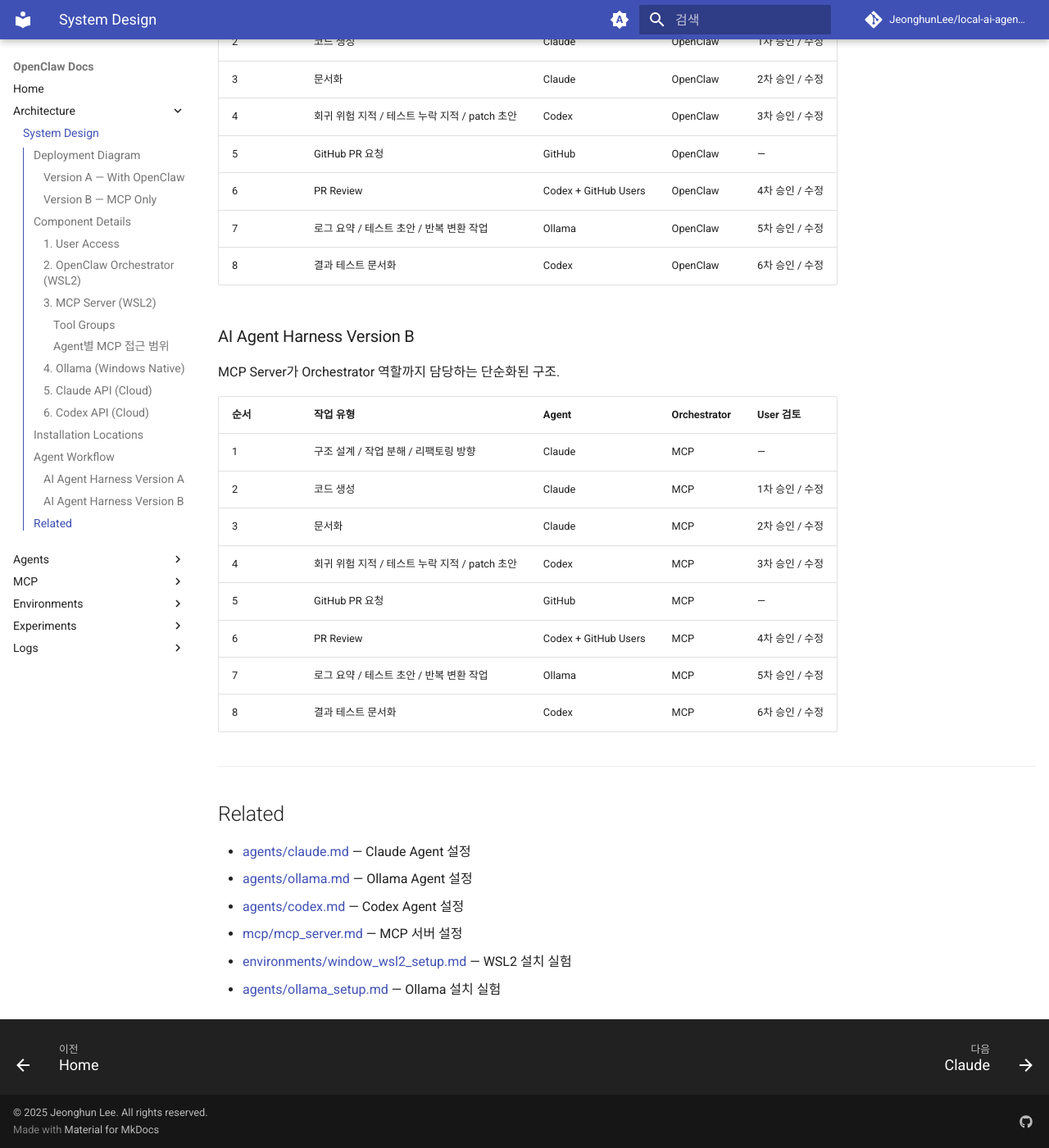
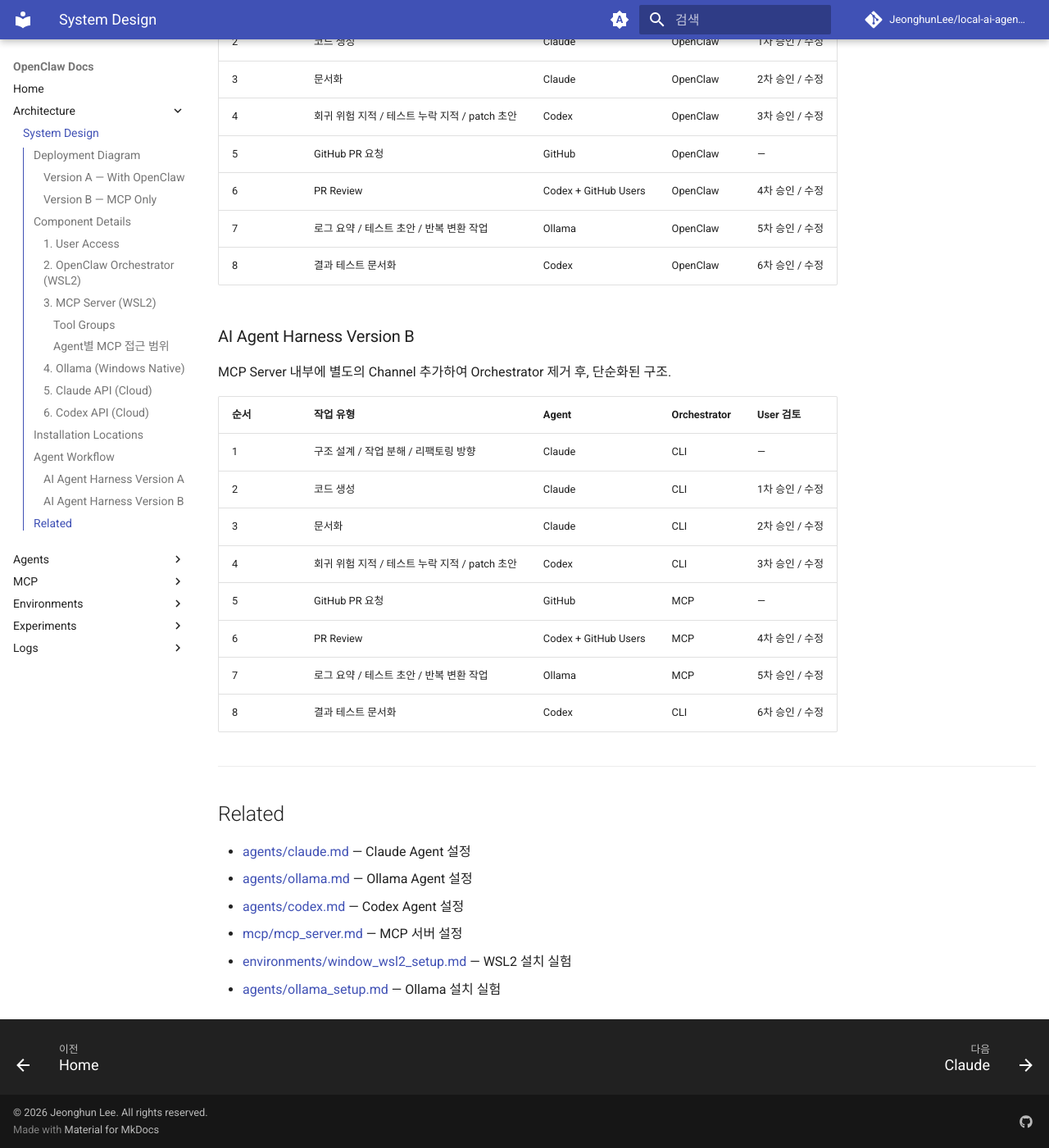
Before and after one commit to JeonghunLee/local-ai-agent-mcp, an MkDocs documentation site: the page built from docs/architecture/system-design.md, in a window 1280 px wide and 1400 px high, scrolled down 5409 px. Shown: the whole window at 82% size. Built offline with MkDocs 1.6.1 and Material for MkDocs 9.7.7, drawn with Linux system fonts in a browser that asks for light colours; comment, search, counter and statistics services are not loaded.

Commit message:
update docs

```diff
--- a/docs/architecture/system-design.md
+++ b/docs/architecture/system-design.md
@@ -216,18 +216,18 @@ OpenClaw가 문서 생성·공유·알림을 담당하는 구조.
 
 ### AI Agent Harness Version B
 
-MCP Server가 Orchestrator 역할까지 담당하는 단순화된 구조.
+MCP Server 내부에 별도의 Channel 추가하여  Orchestrator 제거 후, 단순화된 구조.
 
 | 순서 | 작업 유형                                              | Agent                | Orchestrator | User 검토       |
 |-----|-------------------------------------------------------|----------------------|-------------|----------------|
-| 1   | 구조 설계 / 작업 분해 / 리팩토링 방향                  | Claude               | MCP         | —              |
-| 2   | 코드 생성                                              | Claude               | MCP         | 1차 승인 / 수정 |
-| 3   | 문서화                                                 | Claude               | MCP         | 2차 승인 / 수정 |
-| 4   | 회귀 위험 지적 / 테스트 누락 지적 / patch 초안         | Codex                | MCP         | 3차 승인 / 수정 |
+| 1   | 구조 설계 / 작업 분해 / 리팩토링 방향                  | Claude               | CLI         | —              |
+| 2   | 코드 생성                                              | Claude               | CLI         | 1차 승인 / 수정 |
+| 3   | 문서화                                                 | Claude               | CLI         | 2차 승인 / 수정 |
+| 4   | 회귀 위험 지적 / 테스트 누락 지적 / patch 초안         | Codex                | CLI         | 3차 승인 / 수정 |
 | 5   | GitHub PR 요청                                        | GitHub               | MCP         | —              |
 | 6   | PR Review                                             | Codex + GitHub Users | MCP         | 4차 승인 / 수정 |
 | 7   | 로그 요약 / 테스트 초안 / 반복 변환 작업               | Ollama               | MCP         | 5차 승인 / 수정 |
-| 8   | 결과 테스트 문서화                                     | Codex                | MCP         | 6차 승인 / 수정 |
+| 8   | 결과 테스트 문서화                                     | Codex                | CLI         | 6차 승인 / 수정 |
 
 ---
 
--- a/mkdocs.yml
+++ b/mkdocs.yml
@@ -106,5 +106,5 @@ extra:
 
 
 copyright: >
-  © 2025 Jeonghun Lee.
+  © 2026 Jeonghun Lee.
   All rights reserved.
```
